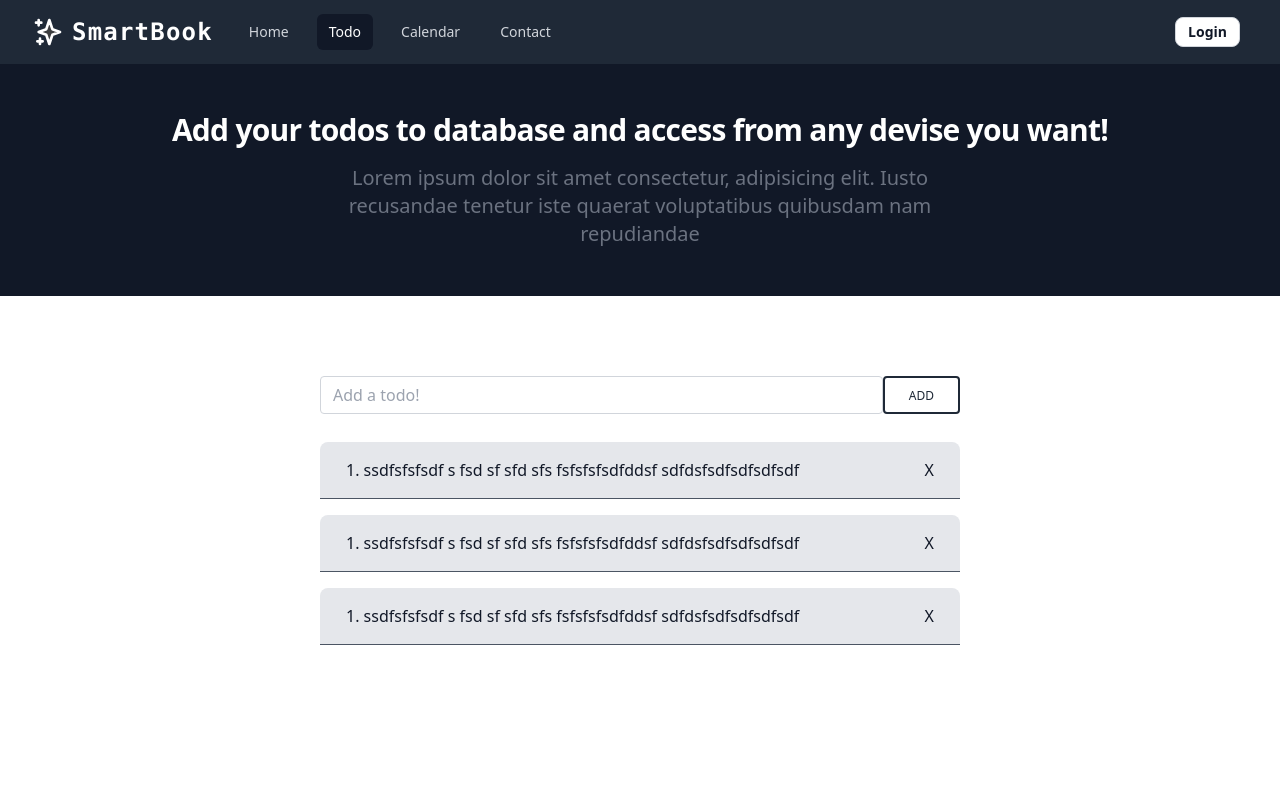
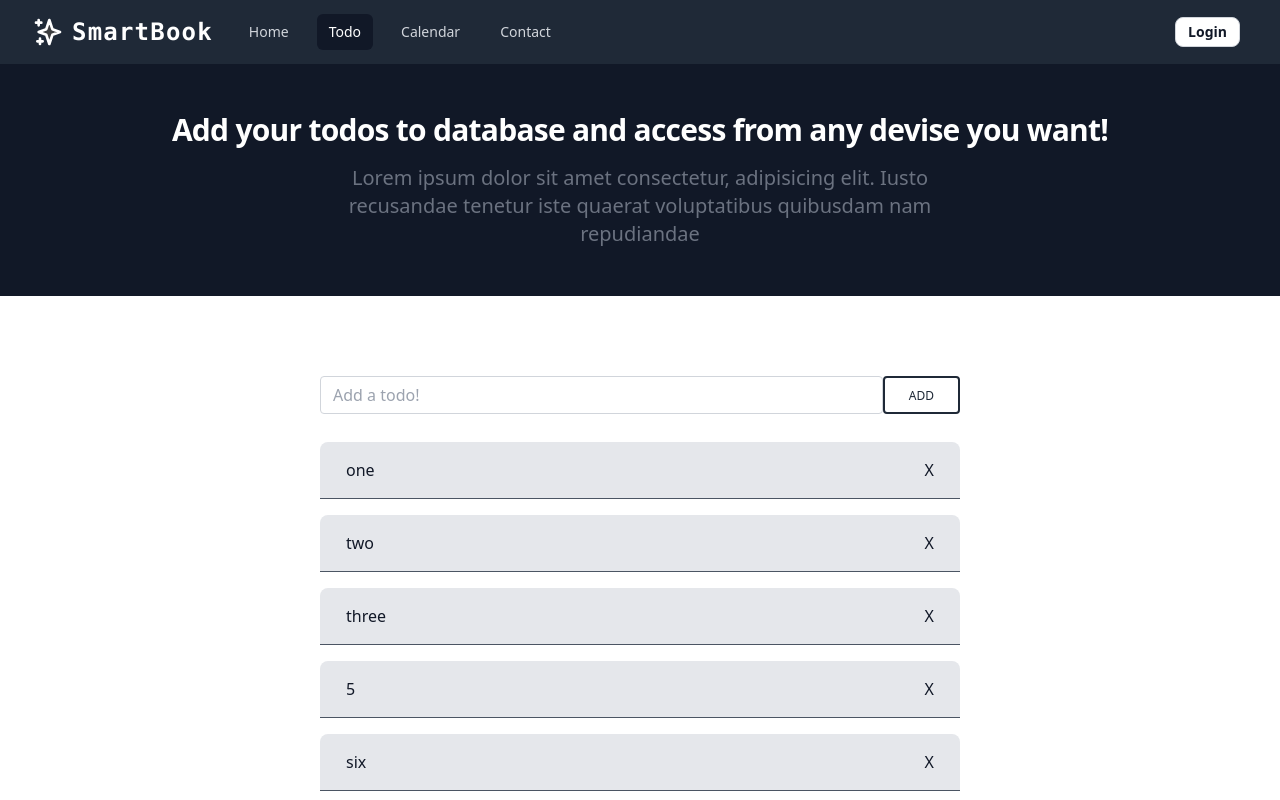
Before and after one commit to MariusZebrauskas/smart-book-next-ts-redux, a Next.js app: page /dashboard/todo in a window 1280 px wide. Shown: the top 800 px of the page. Built offline with nearby package versions, Linux system fonts and the light colour scheme.

Commit message:
add delete edite update logic made using redux

```diff
--- a/components/ListItem.tsx
+++ b/components/ListItem.tsx
@@ -1,17 +1,55 @@
-import React from 'react';
+import React, { useState } from 'react';
+import { useDispatch, useSelector } from 'react-redux';
+import { PropsTypes } from '../pages/dashboard/todo';
+import { delteTask, popUpEdite } from '../redux/todoReducer';
+import Popup from './Popup';
 
-const ListItem = () => {
+const ListItem = ({ todo }: PropsTypes) => {
+  const todoList: any = useSelector<any>((store) => store.todo);
+  const dispatch = useDispatch();
+
+  let getIndex = todoList.findIndex((item: any) => {
+    return item.text === todo.text;
+  });
+  let itemId = getIndex;
+
+
+  const deleteTodo = (text: string) => {
+    // send text to redux wich need to telete
+    dispatch(delteTask(text));
+  };
+
+  const popUpEditeTodo = (e: number) => {
+    // get correct id
+
+
+    //
+    return dispatch(popUpEdite(e));
+  };
+
   return (
     <li
       className=' bg-gray-200  px-4 flex mb-4 justify-between py-2 border-b
-     rounded-t-lg border-gray-600 lg:w-2/4 w-4/5'
+     rounded-t-lg border-gray-600 lg:w-2/4 w-4/5 relative'
     >
-      <span className='px-2.5 py-2 text-base flex flex-wrap break-words '>
-        1. ssdfsfsfsdf s fsd  sf sfd sfs fsfsfsfsdfddsf     sdfdsfsdfsdfsdfsdf
+      <span
+        onClick={() => popUpEditeTodo(itemId)}
+        className='px-2.5 py-2 text-base flex cursor-pointer flex-wrap break-words '
+      >
+        {todo.text}
       </span>
-      <span className=' cursor-pointer px-2.5 py-2 text-base flex justify-center items-center  ' style={{ color: '#111827' }}>
+      {todoList[itemId].edite === false &&  <span
+        className=' cursor-pointer px-2.5 py-2 text-base flex justify-center items-center  '
+        style={{ color: '#111827' }}
+        onClick={() => deleteTodo(todo.text)}
+      >
         X
-      </span>
+      </span>}
+
+
+      {todoList[itemId] && todoList[itemId].edite === true ? (
+        <Popup id={itemId} text={todo.text} />
+      ) : null}
     </li>
   );
 };
--- a/components/Nav.tsx
+++ b/components/Nav.tsx
@@ -148,7 +148,7 @@ const Nav = () => {
                     Home
                   </a>
                 </Link>
-                <Link href='dashboard/todo'>
+                <Link href="/dashboard/todo">
                   <a
                     onClick={() => changePageMenuBackground('todo')}
                     className={
@@ -161,7 +161,7 @@ const Nav = () => {
                   </a>
                 </Link>
 
-                <Link href='/calendar'>
+                <Link href='/dashboard/calendar'>
                   <a
                     onClick={() => changePageMenuBackground('calendar')}
                     className={
@@ -224,7 +224,7 @@ const Nav = () => {
               Home
             </a>
           </Link>
-          <Link href='dashboard/todo'>
+          <Link href='/dashboard/todo'>
             <a
               className={
                 page === 'todo'
@@ -235,7 +235,7 @@ const Nav = () => {
               Todo
             </a>
           </Link>
-          <Link href='/calendar'>
+          <Link href='/dashboard/calendar'>
             <a
               className={
                 page === 'calendar'
--- /dev/null
+++ b/components/Popup.tsx
@@ -0,0 +1,52 @@
+import React, { useState } from 'react';
+import { useDispatch } from 'react-redux';
+import { changeTodoList } from '../redux/todoReducer';
+
+type Props = {
+  text: string;
+  id: number;
+};
+
+const Popup = ({ text, id }: Props) => {
+  const [editeText, setEditeText] = useState(text);
+
+  let dispatch = useDispatch();
+
+  const changeText = () => {
+    console.log('clicked');
+    let obj = {
+        editeText,
+        id: id,
+    };
+    dispatch(changeTodoList(obj))
+  };
+  return (
+    <div className='absolute top-0  left-0 right-0 flex justify-between p-3'>
+      <input
+        type='search'
+        className='form-control relative flex-auto min-w-0  w-full px-3 py-1.5 text-base font-normal
+            text-gray-700 bg-white bg-clip-padding border border-solid border-gray-300 rounded transition
+            ease-in-out m-0 focus:text-gray-700 focus:bg-white focus:border-blue-600 focus:outline-none width-full'
+        placeholder='Edite a todo!'
+        aria-label='Search'
+        aria-describedby='button-addon2'
+        value={editeText}
+        onChange={(e: React.ChangeEvent<HTMLInputElement>) => setEditeText(e.target.value)}
+      />
+      <button
+        onClick={changeText}
+        type='button'
+        className='px-6 py-2 border-2 cursor-pointer border-gray-800
+         hover:text-gray-800 text-white font-medium text-xs leading-tight
+            uppercase rounded hover:bg-grey-400 hover:bg-opacity-5
+            focus:outline-none focus:ring-0
+            transition duration-150 bg-black ease-in-out z-10'
+
+      >
+        Edite
+      </button>
+    </div>
+  );
+};
+
+export default Popup;
--- a/components/SearchInput.tsx
+++ b/components/SearchInput.tsx
@@ -1,11 +1,51 @@
-import React from 'react';
+import React, { useRef } from 'react';
+import { DefaultRootState, useDispatch, useSelector } from 'react-redux';
+import { addNewTodo } from '../redux/todoReducer';
+
+interface T extends DefaultRootState {
+  todo: {
+    payload: {
+      id: number;
+      text: string;
+      compleated: boolean;
+    }[];
+  };
+}
 
 const SearchInput = () => {
+  const ref = useRef<HTMLInputElement>(null);
+  const todo: any = useSelector<T>((store) => store.todo);
+  const store = useSelector<T>((store) => store);
+  const dispach = useDispatch();
+  // add todo
+  const onClick = () => {
+    // create new todo
+    let newTodo: any = {
+      id: todo.length + 1,
+      text: ref.current?.value,
+      compleated: false,
+      edite: false,
+    };
+
+    // pass new todo
+    dispach(addNewTodo({ newTodo: newTodo }));
+    // clean input value
+    if (ref.current) {
+      ref.current.value = null!;
+    }
+    return;
+  };
+
+  // FIXME: STATE NOT PERSIST PER PAGE
+  // FIXME: PAYLOAD WHAT IT IS ????
+  // FIXME: WHY PAYLOAD ALLWAYS ADDS UP ON TOP
+
   return (
     <div className='flex justify-center mt-20 w-full '>
       <div className='mb-3 lg:w-2/4 w-4/5 '>
         <div className='relative flex  items-stretch w-full mb-4 rounded '>
           <input
+            ref={ref}
             type='search'
             className='form-control relative flex-auto min-w-0  w-full px-3 py-1.5 text-base font-normal
             text-gray-700 bg-white bg-clip-padding border border-solid border-gray-300 rounded transition
@@ -19,6 +59,7 @@ const SearchInput = () => {
             className='px-6 py-2 border-2 border-gray-800 text-gray-800 font-medium text-xs leading-tight
             uppercase rounded hover:bg-black hover:bg-opacity-5 focus:outline-none focus:ring-0
             transition duration-150 ease-in-out'
+            onClick={onClick}
           >
             Add
           </button>
--- /dev/null
+++ b/objects/todosObj.ts
@@ -0,0 +1,38 @@
+export const userTodos = [
+  {
+    id: Math.random(),
+    text: "one",
+    compleated: false,
+    edite: false,
+  },
+  {
+    id: Math.random(),
+    text: 'two ',
+    compleated: true,
+    edite: false,
+  },
+  {
+    id: Math.random(),
+    text: 'three',
+    compleated: false,
+    edite: false,
+  },
+  {
+    id: Math.random(),
+    text: "5",
+    compleated: false,
+    edite: false,
+  },
+  {
+    id: Math.random(),
+    text: 'six ',
+    compleated: true,
+    edite: false,
+  },
+  {
+    id: Math.random(),
+    text: '7 seven',
+    compleated: false,
+    edite: false,
+  },
+];
--- a/pages/dashboard/todo.tsx
+++ b/pages/dashboard/todo.tsx
@@ -1,31 +1,59 @@
-import React, { useEffect } from 'react';
+import React, { useEffect, useState } from 'react';
 import { DefaultRootState, useDispatch, useSelector } from 'react-redux';
 import Header from '../../components/Header';
 import ListItem from '../../components/ListItem';
-import SearchInput from '../../components/SearchInput';
+import AddTodo from '../../components/SearchInput';
 import { todoPage } from '../../redux/pageReducer';
 import { closeSubmenu } from '../../redux/submenuReducer';
 
-
-
+import { userTodos } from '../../objects/todosObj';
+import { fechTodos } from '../../redux/todoReducer';
 
 interface T extends DefaultRootState {
   submenu: boolean;
+  todo: {
+    payload: {
+      id: number;
+      text: string;
+      compleated: boolean;
+    }[];
+  };
 }
 
+export type PropsTypes = {
+  todo: {
+    id: number;
+    text: string;
+    compleated: boolean;
+    edite: boolean;
+  };
+};
 
-
+type Todo = {
+  id: number;
+  text: string;
+  compleated: boolean;
+  edite: boolean;
+};
 
 const todo = () => {
   // redux variables
   const dispatch = useDispatch();
   const submenu = useSelector<T>((store) => store.submenu);
+  const todo: any = useSelector<T>((store) => store.todo);
+  const store = useSelector<T>((store) => store);
 
-  // set homepage varaibles
+  const [editeTodoValue, setEditeTodoValue] = useState(null);
+
+  // on page loads
   useEffect(() => {
+    // set homepage varaibles
     dispatch(todoPage());
+
+    // get all todos from dummy data
+    let data: any = userTodos;
+    dispatch(fechTodos(data));
   }, []);
-
 
   const onMouseEnter = () => {
     if (submenu) {
@@ -37,7 +65,7 @@ const todo = () => {
     <section onMouseEnter={onMouseEnter}>
       <Header />
       <div className=' flex justify-center flex-col mb-40 w-full'>
-        <SearchInput />
+        <AddTodo />
 
         <ul
           className='text-sm font-medium text-gray-900  border-gray-200
@@ -45,9 +73,10 @@ const todo = () => {
       mb-20 flex justify-center flex-col items-center
       '
         >
-          <ListItem />
-          <ListItem />
-          <ListItem />
+          {todo &&
+            todo.map((todo: Todo) => {
+              return <ListItem key={Math.random()} todo={todo} />;
+            })}
         </ul>
       </div>
     </section>
--- a/redux/store.tsx
+++ b/redux/store.tsx
@@ -2,6 +2,7 @@ import { combineReducers, createStore } from 'redux';
 import { menuReducer } from './menuRedux';
 import { pageReducer } from './pageReducer';
 import { submenuReducer } from './submenuReducer';
+import { todosReducer } from './todoReducer';
 import { userReducer } from './userReducer';
 
 // combine reducers
@@ -11,6 +12,7 @@ const reducers = combineReducers({
   menu: menuReducer,
   submenu: submenuReducer,
   page: pageReducer,
+  todo: todosReducer
 });
 
 // store
--- a/redux/submenuReducer.ts
+++ b/redux/submenuReducer.ts
@@ -17,8 +17,11 @@ type Types = {
     };
   };
 
+
+
+
   // reducer
-  // mobile menu
+
 
   export const submenuReducer = (state = false, action: Types) => {
     switch (action.type) {
--- /dev/null
+++ b/redux/todoReducer.ts
@@ -0,0 +1,89 @@
+// types
+
+// export type FetchTodos = {
+//   type?: string;
+//   payload: {
+//     id: number;
+//     text: string;
+//     compleated: boolean;
+//   }[];
+// };
+
+// export type addNewTodo = {
+//   type?: string;
+//   payload: {
+//     id: number;
+//     text: string;
+//     compleated: boolean;
+//   }[];
+// };
+
+// type AllActions = FetchTodos | addNewTodo;
+
+// action
+
+export const fechTodos = (todos: any) => {
+  return {
+    type: 'fechTodos',
+    payload: todos,
+  };
+};
+
+export const addNewTodo = (newTodo: any) => {
+  return {
+    type: 'addNewTodo',
+    payload: newTodo,
+  };
+};
+
+export const delteTask = (text: string) => {
+  return {
+    type: 'delteTask',
+    payload: text,
+  };
+};
+export const popUpEdite = (id: number) => {
+  return {
+    type: 'popUpEdite',
+    payload: id,
+  };
+};
+export const changeTodoList = (obj: any) => {
+  return {
+    type: 'changeTodoList',
+    payload: obj,
+  };
+};
+
+// reducer
+
+export const todosReducer = (state: any = [], action:any) => {
+  switch (action.type) {
+    case 'fechTodos':
+      const { payload } = action;
+      return (state = payload);
+    case 'addNewTodo':
+      const { newTodo } = action.payload;
+      return [...state, newTodo];
+    case 'delteTask':
+      let x: string = action.payload;
+      console.log('x from redux:', x)
+      return state.filter((list: any) => list.text !== x);
+    case 'popUpEdite':
+      // get array id number
+      let id = action.payload;
+      // mutate state
+        state[id].edite = !state[id].edite;
+      // return value & make a pop
+      return [...state];
+    case 'changeTodoList':
+      // get array id number
+      let idAndText = action.payload;
+      state[idAndText.id].edite = false;
+      state[idAndText.id].text = idAndText.editeText;
+      return [...state];
+
+    default:
+      return state;
+  }
+};
```
